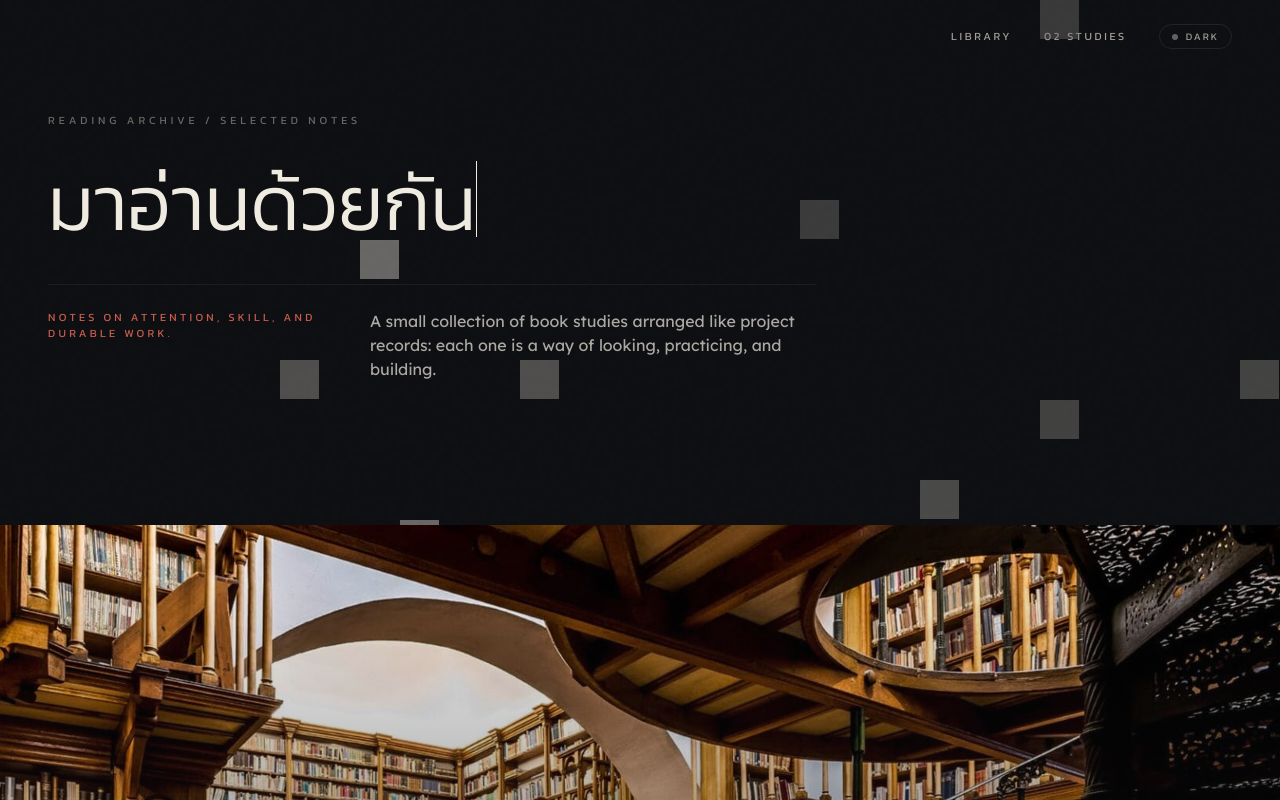
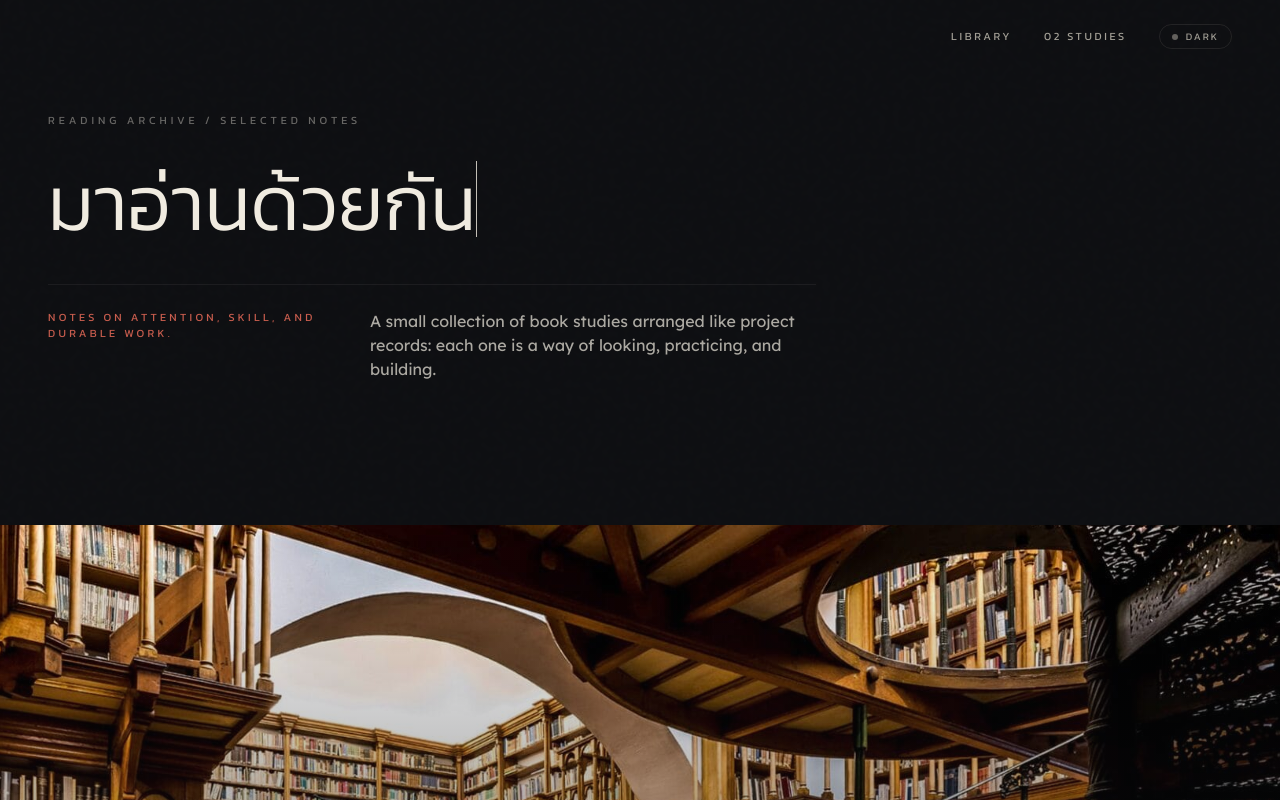
Before and after one commit to kawin05/books, a Next.js app: page / in a window 1280 px wide. Shown: the top 800 px of the page. Built offline with nearby package versions, Linux system fonts and the light colour scheme.

Commit message:
grid: match Magic UI demo — skew-y-12 angled, radial mask vignette, 30 squares at 0.1 opacity

```diff
--- a/app/layout.tsx
+++ b/app/layout.tsx
@@ -73,7 +73,13 @@ export default function RootLayout({
         />
       </head>
       <body className="relative min-h-screen antialiased">
-        <AnimatedGridPattern />
+        <AnimatedGridPattern
+          numSquares={30}
+          maxOpacity={0.1}
+          duration={3}
+          repeatDelay={1}
+          className="[mask-image:radial-gradient(500px_circle_at_center,white,transparent)] inset-x-0 inset-y-[-30%] h-[200%] skew-y-12"
+        />
         {children}
       </body>
     </html>
```
